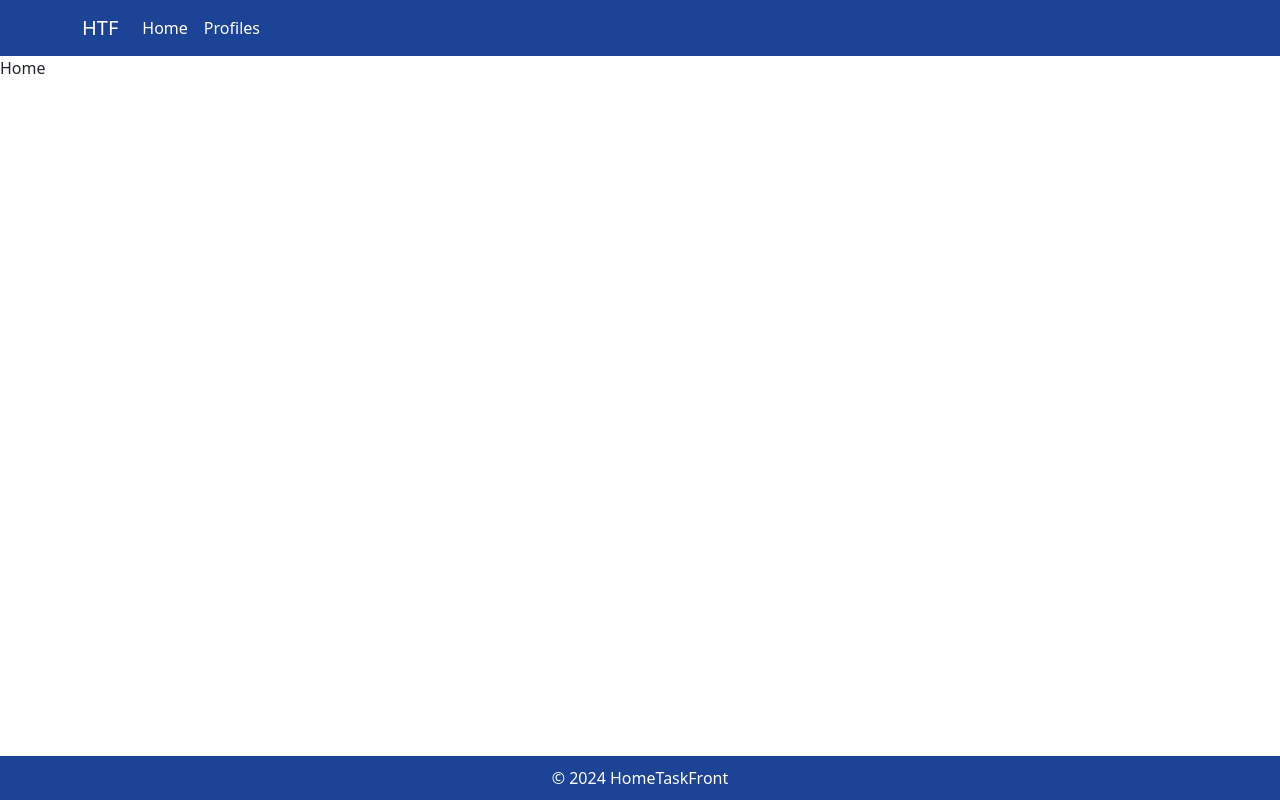
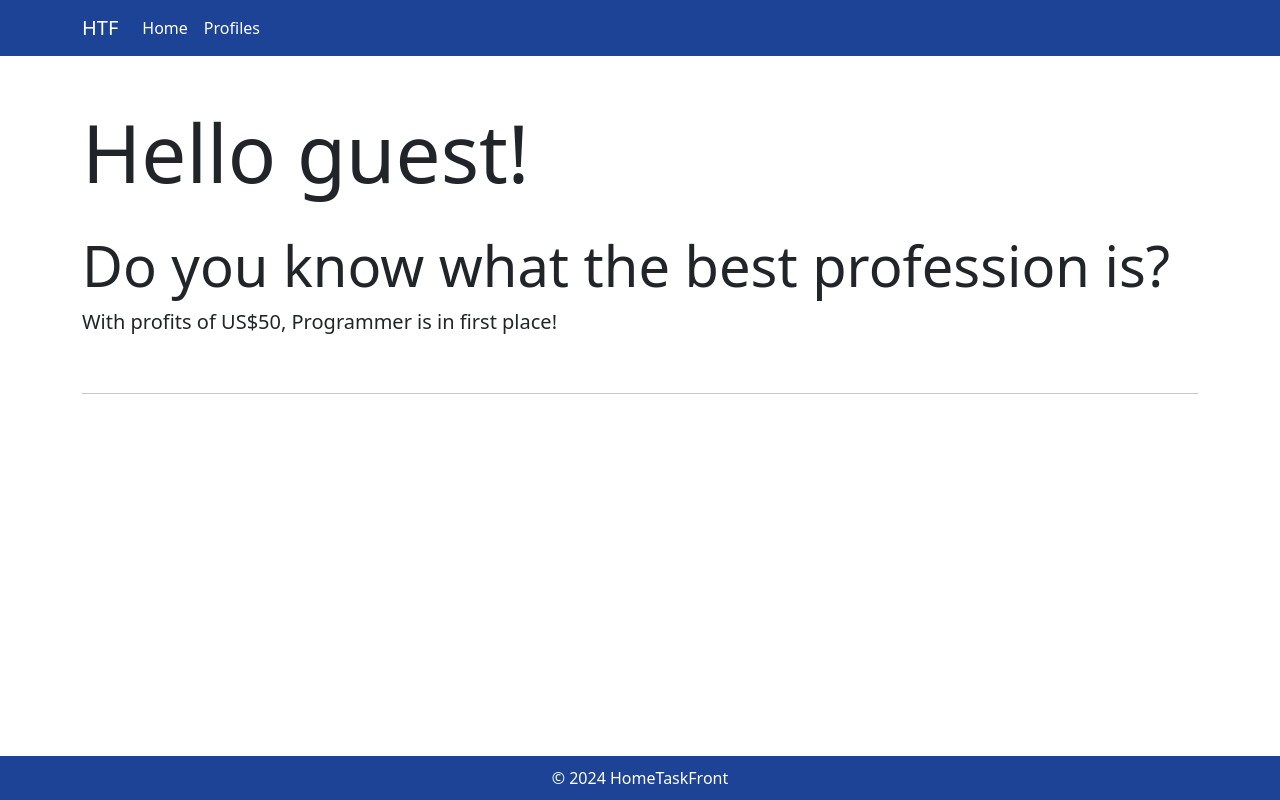
Before and after one commit to Fran99/blue-crm, a Vue app in the folder hometask-front/: page / in a window 1280 px wide. Built offline with nearby package versions, Linux system fonts and the light colour scheme; no server answers.

Commit message:
Add bestClients to Home

```diff
--- a/hometask-front/src/components/Home.vue
+++ b/hometask-front/src/components/Home.vue
@@ -1,11 +1,51 @@
 <script setup lang="ts">
+import {ref} from 'vue';
+import {API_URL} from "@/constants";
 
+const bestProfession = ref({
+  profession: 'Programmer',
+  totalEarned: 50
+});
+
+const bestClients = ref([])
+
+async function getBestProfession() {
+  const response = await fetch(`${API_URL}/admin/best-profession`);
+  bestProfession.value = await response.json();
+}
+
+async function getBestClients() {
+  const response = await fetch(`${API_URL}/admin/best-clients?limit=2`);
+  bestClients.value = await response.json()
+}
+
+getBestProfession();
+getBestClients();
 </script>
 
 <template>
-  Home
+  <div class="container">
+
+    <br><br>
+    <h1 class="display-1">Hello guest!</h1>
+    <br>
+    <h1 class="display-4">Do you know what the best profession is?</h1>
+    <p class="lead">
+      With profits of <b>US${{ bestProfession.totalEarned }}</b>, <b>{{ bestProfession.profession }}</b> is in first
+      place!
+    </p>
+
+    <br>
+    <hr>
+    <br>
+
+    <div v-if="bestClients.length === 2">
+      <h1 class="display-4">And who are our best clients?</h1>
+      <p class="lead">
+        Our top 2 goes to <b>{{ bestClients[0].fullname }}</b> and <b>{{ bestClients[1].fullname }}</b>, congratulations
+        to them.
+      </p>
+    </div>
+
+  </div>
 </template>
-
-<style scoped>
-
-</style>
```
